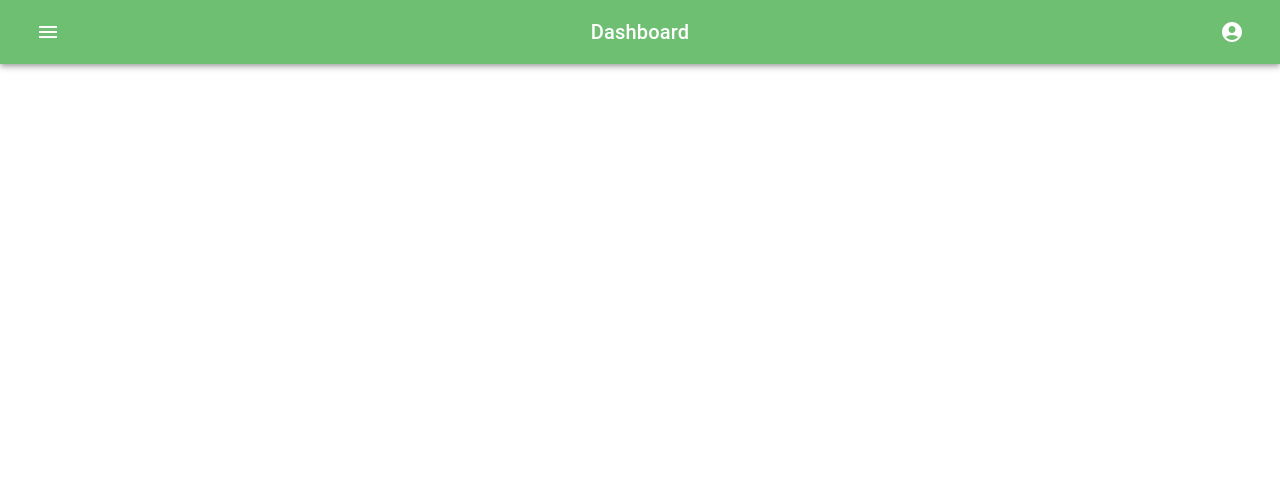
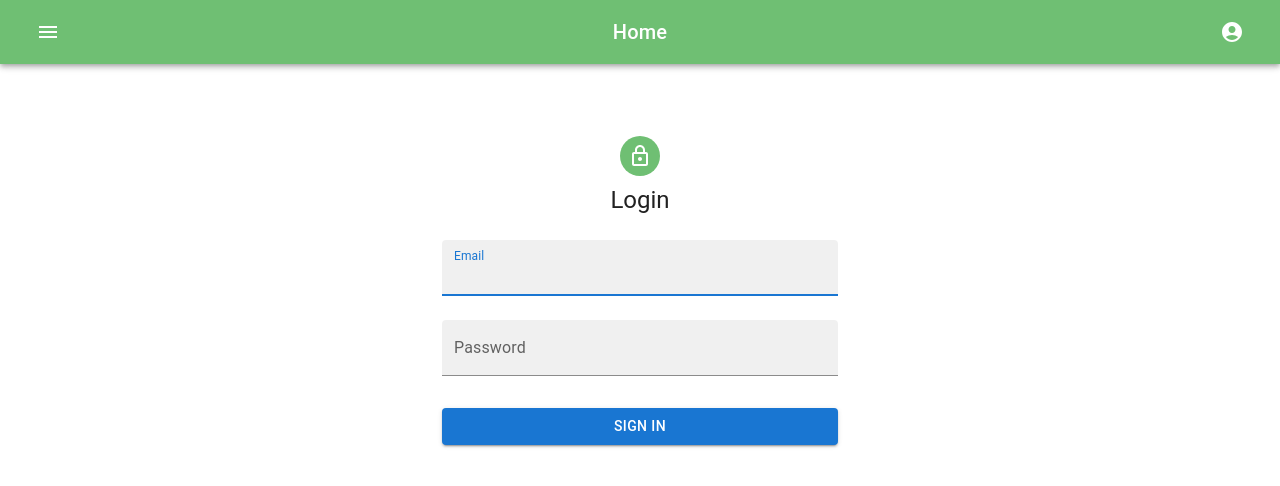
Before and after one commit to MarkoVasilic/BloodTransfusionApp, a React (Create React App) app in the folder front_end/: page /login in a window 1280 px wide. Before the commit this address had no page. Shown: the top 486 px of the page. Built offline with nearby package versions, Linux system fonts and the light colour scheme.

Commit message:
navbar edited

```diff
--- a/front_end/src/App.js
+++ b/front_end/src/App.js
@@ -5,19 +5,24 @@ import SearchUsers from "./pages/SearchUsers";
 import Dashboard from "./pages/Dashboard";
 import { BrowserRouter as Router, Routes, Route } from "react-router-dom";
 import CreateCenter from "./pages/CreateCenter";
+import Login from "./pages/Login";
+import { setAuthToken } from "./helpers/sethAuthToken";
 
 function App() {
+    const sideMenu = {'Inbox' : 'in', 'Starred' : 'st', 'Send email' : 'se', 'Users' : '/users'};
+    const token = localStorage.getItem("token");
+    if (token) {
+        setAuthToken(token);
+    }
     return (
         <div className="App">
             <Router>
-                <Navbar />
+                <Navbar sidemenu={sideMenu} title="Home"/>
                 <div className="content">
                     <Routes>
                         <Route path="/" element={<Dashboard />} />
-                        <Route
-                            path="/donor-register"
-                            element={<DonorRegistration />}
-                        />
+                        <Route path="/donor-register" element={<DonorRegistration />} />
+                        <Route path="/login" element={<Login />} />
                         <Route path="/users" element={<SearchUsers />} />
                         <Route path="/create-center" element={<CreateCenter />} />
                     </Routes>
--- a/front_end/src/api/registration.js
+++ /dev/null
@@ -1,14 +0,0 @@
-import axiosApi from "./axios";
-
-async function sumbitRegistration(data){
-    try{
-        const response = await axiosApi.post('/account/register/user/', data)
-        console.log(response)
-        return response
-    }
-    catch(err){
-        console.log(err)
-    }
-}
-
-export default sumbitRegistration;
--- /dev/null
+++ b/front_end/src/api/signInOn.js
@@ -0,0 +1,13 @@
+import axiosApi from "./axios";
+
+export async function sumbitRegistration(data){
+        const response = await axiosApi.post('/account/register/user/', data)
+        console.log(response)
+        return response
+}
+
+export async function sumbitLogin(data){
+        const response = await axiosApi.post('/login/', data)
+        console.log(response)
+        return response
+}
--- a/front_end/src/components/Navbar.js
+++ b/front_end/src/components/Navbar.js
@@ -5,7 +5,13 @@ import Toolbar from '@mui/material/Toolbar';
 import Typography from '@mui/material/Typography';
 import IconButton from '@mui/material/IconButton';
 import MenuIcon from '@mui/icons-material/Menu';
+import ListItemText from '@mui/material/ListItemText';
 import AccountCircle from '@mui/icons-material/AccountCircle';
+import Box from '@mui/material/Box';
+import Drawer from '@mui/material/Drawer';
+import List from '@mui/material/List';
+import ListItem from '@mui/material/ListItem';
+import ListItemButton from '@mui/material/ListItemButton';
 // import Switch from '@mui/material/Switch';
 // import FormControlLabel from '@mui/material/FormControlLabel';
 // import FormGroup from '@mui/material/FormGroup';
@@ -14,14 +20,25 @@ import Menu from '@mui/material/Menu';
 //import Link from "react-router-dom";
 import { useNavigate } from 'react-router-dom';
 
-export default function Navbar() {
+export default function Navbar(props) {
   // const [auth, setAuth] = React.useState(true);
+  const [state, setState] = React.useState(false);
   const [anchorEl, setAnchorEl] = React.useState(null);
-  const [bigMenuEl, setbigMenuEl] = React.useState(null);
   let navigate = useNavigate();
   // const handleChange = (event) => {
   //   setAuth(event.target.checked);
   // };
+
+  const toggleDrawer = (anchor, open) => (event) => {
+    if (
+      event.type === 'keydown' &&
+      (event.key === 'Tab' || event.key === 'Shift')
+    ) {
+      return;
+    }
+
+    setState({ ...state, [anchor]: open });
+  };
 
   const handleMenu = (event) => {
     setAnchorEl(event.currentTarget);
@@ -29,14 +46,6 @@ export default function Navbar() {
 
   const handleClose = () => {
     setAnchorEl(null);
-  };
-
-  const handleBigMenu = (event) => {
-    setbigMenuEl(event.currentTarget);
-  };
-
-  const handleBigClose = () => {
-    setbigMenuEl(null);
   };
 
   return (
@@ -49,35 +58,36 @@ export default function Navbar() {
                 aria-label="account of current user"
                 aria-controls="big-menu-appbar"
                 aria-haspopup="true"
-                onClick={handleBigMenu}
+                onClick={toggleDrawer('left', true)}
                 color="inherit"
               >
                 <MenuIcon />
               </IconButton>
-              <Menu
-                id="big-menu-appbar"
-                anchorEl={bigMenuEl}
-                anchorOrigin={{
-                  vertical: 'top',
-                  horizontal: 'right',
-                }}
-                keepMounted
-                transformOrigin={{
-                  vertical: 'top',
-                  horizontal: 'right',
-                }}
-                open={Boolean(bigMenuEl)}
-                onClose={handleBigClose}
-                sx={{ width: 200, maxWidth: '100%' }}
-              >
-                <MenuItem onClick={handleBigClose}>Profile</MenuItem>
-                <MenuItem onClick={handleBigClose}>My account</MenuItem>
-                <MenuItem onClick={()=>{handleBigClose();navigate('/users')}}>Users</MenuItem>
-              </Menu>
+              <Drawer
+                  anchor={'left'}
+                  open={state['left']}
+                  onClose={toggleDrawer('left', false)}
+                  >
+                  <Box
+                    role="presentation"
+                    onClick={toggleDrawer('left', false)}
+                    onKeyDown={toggleDrawer('left', false)}
+                    >
+                    <List>
+                      {Object.keys(props.sidemenu).map((k) => (
+                        <ListItem key={k} disablePadding>
+                          <ListItemButton>
+                            <ListItemText primary={k} onClick={() => navigate(props.sidemenu[k])}/>
+                          </ListItemButton>
+                        </ListItem>
+                      ))}
+                    </List>
+                  </Box>
+              </Drawer>
             </div>
           )}
           <Typography variant="h6" component="div" sx={{ flexGrow: 1 }}>
-            Dashboard
+            {props.title}
           </Typography>
           {(
             <div>
--- a/front_end/src/components/RegistrationForm.js
+++ b/front_end/src/components/RegistrationForm.js
@@ -9,12 +9,29 @@ import InputLabel from '@mui/material/InputLabel';
 import MenuItem from '@mui/material/MenuItem';
 import Select from '@mui/material/Select';
 import FormControl from '@mui/material/FormControl';
-import sumbitRegistration from '../api/registration';
+import { sumbitRegistration } from '../api/signInOn';
+import Box from '@mui/material/Box';
+import Alert from '@mui/material/Alert';
+import IconButton from '@mui/material/IconButton';
+import Collapse from '@mui/material/Collapse';
+import CloseIcon from '@mui/icons-material/Close'
+import { useNavigate } from 'react-router-dom';
 
 const RegistrationForm = ({ handleClose }) => {
-  const { handleSubmit, control, getValues } = useForm();
+  const { handleSubmit, control, getValues, setError } = useForm();
+  const [alert, setAlert] = React.useState(false);
+  let navigate = useNavigate();
   const onSubmit = async(data) => {
+    try{
       await sumbitRegistration(data)
+    }
+    catch(err){
+      setAlert(true)
+      const errMes = err.response.data
+      for (let key in errMes){
+        setError(key, {message : errMes[key]})
+      }
+    }
   };
 
   function isValidEmail(email) {
@@ -27,6 +44,7 @@ const RegistrationForm = ({ handleClose }) => {
   }
 
   return (
+    <div>
       <form onSubmit={handleSubmit(onSubmit)}>
         <Grid container rowSpacing={1} sx={{padding:"100px 550px 0px 550px"}}>
           <Grid item xs={12}>
@@ -175,6 +193,30 @@ const RegistrationForm = ({ handleClose }) => {
           </Grid>
         </Grid>
       </form>
+      <Box sx={{ width: '100%' }}>
+      <Collapse in={alert}>
+        <Alert
+          severity='success'
+          action={
+            <IconButton
+              aria-label="close"
+              color="inherit"
+              size="small"
+              onClick={() => {
+                setAlert(false);
+                navigate('/login/')
+              }}
+            >
+              <CloseIcon fontSize="inherit" />
+            </IconButton>
+          }
+          sx={{ mb: 2 }}
+        >
+          Registration successfull!
+        </Alert>
+      </Collapse>
+    </Box>
+  </div>
   );
 };
 
--- /dev/null
+++ b/front_end/src/helpers/sethAuthToken.js
@@ -0,0 +1,9 @@
+import axiosApi from '../api/axios';
+
+export const setAuthToken = token => {
+   if (token) {
+        axiosApi.defaults.headers.common["Authorization"] = `Bearer ${token}`;
+   }
+   else
+       delete axiosApi.defaults.headers.common["Authorization"];
+}
--- /dev/null
+++ b/front_end/src/pages/Login.js
@@ -0,0 +1,144 @@
+import * as React from 'react';
+import Avatar from '@mui/material/Avatar';
+import Button from '@mui/material/Button';
+import CssBaseline from '@mui/material/CssBaseline';
+import TextField from '@mui/material/TextField';
+import Box from '@mui/material/Box';
+import LockOutlinedIcon from '@mui/icons-material/LockOutlined';
+import Typography from '@mui/material/Typography';
+import Container from '@mui/material/Container';
+import { createTheme, ThemeProvider } from '@mui/material/styles';
+import { sumbitLogin } from '../api/signInOn';
+import { useForm, Controller } from 'react-hook-form';
+import { setAuthToken } from '../helpers/sethAuthToken';
+import Alert from '@mui/material/Alert';
+import IconButton from '@mui/material/IconButton';
+import Collapse from '@mui/material/Collapse';
+import CloseIcon from '@mui/icons-material/Close'
+import { useNavigate } from 'react-router-dom';
+const theme = createTheme();
+
+export default function Login() {
+
+  const { handleSubmit, control, getValues } = useForm();
+  const [alert, setAlert] = React.useState(false);
+  let navigate = useNavigate();
+  const onSubmit = async(data) => {
+    try{
+        const response = await sumbitLogin(data)
+        const token  =  response.data.access;
+        localStorage.setItem("token", token);
+        setAuthToken(token);
+        navigate('/')
+    }
+    catch(err){
+      setAlert(true)
+    }
+  };
+
+  function isValidEmail(email) {
+    return /\S+@\S+\.\S+/.test(email);
+  }
+
+  return (
+    <ThemeProvider theme={theme}>
+      <Container component="main" maxWidth="xs">
+        <CssBaseline />
+        <Box
+          sx={{
+            marginTop: 8,
+            display: 'flex',
+            flexDirection: 'column',
+            alignItems: 'center',
+          }}
+        >
+          <Avatar sx={{ m: 1, bgcolor: '#6fbf73' }}>
+            <LockOutlinedIcon />
+          </Avatar>
+          <Typography component="h1" variant="h5">
+            Login
+          </Typography>
+            <form onSubmit={handleSubmit(onSubmit)}>
+                <Box sx={{ mt: 1 }}>
+                    <Controller
+                        name="username"
+                        control={control}
+                        defaultValue=""
+                        render={({ field: { onChange, value }, fieldState: { error } }) => (
+                        <TextField
+                        margin="normal"
+                        fullWidth
+                        label="Email"
+                        autoComplete="email"
+                        autoFocus
+                        variant="filled"
+                        value={value}
+                        onChange={onChange}
+                        error={!!error}
+                        helperText={error ? error.message : null}
+                        />
+                        )}
+                        rules={{ required: 'Email required',
+                        validate: {
+                            validateEmail: v =>  isValidEmail(getValues("username")) || "Email form not correct"
+                        }
+                        }}
+                    />
+                    <Controller
+                        name="password"
+                        control={control}
+                        defaultValue=""
+                        render={({ field: { onChange, value }, fieldState: { error } }) => (
+                        <TextField
+                        margin="normal"
+                        fullWidth
+                        label="Password"
+                        type="password"
+                        autoComplete="current-password"
+                        variant="filled"
+                        value={value}
+                        onChange={onChange}
+                        error={!!error}
+                        helperText={error ? error.message : null}
+                        />
+                            )}
+                        rules={{ required: 'Password required',
+                        minLength: { value: 8,
+                            message: 'Password needs to be longer than 7' }
+                        }}
+                    />
+                    <Button
+                    type="submit"
+                    fullWidth
+                    variant="contained"
+                    sx={{ mt: 3, mb: 2 }}
+                    >
+                    Sign In
+                    </Button>
+                </Box>
+            </form>
+        </Box>
+        <Collapse in={alert}>
+            <Alert
+            severity='error'
+            action={
+                <IconButton
+                aria-label="close"
+                color="inherit"
+                size="small"
+                onClick={() => {
+                    setAlert(false);
+                  }}
+                >
+                <CloseIcon fontSize="inherit" />
+                </IconButton>
+            }
+            sx={{ mb: 2 }}
+            >
+            Login failed!
+            </Alert>
+        </Collapse>
+      </Container>
+    </ThemeProvider>
+  );
+}
```
Also changed, not shown: front_end/src/components/RouteGourd.js (added, +27 -0 lines), front_end/public/manifest.json (added), 1 other file (tests, documents, lock files or other folders). Lines whose indentation alone changed are shown as unchanged.
